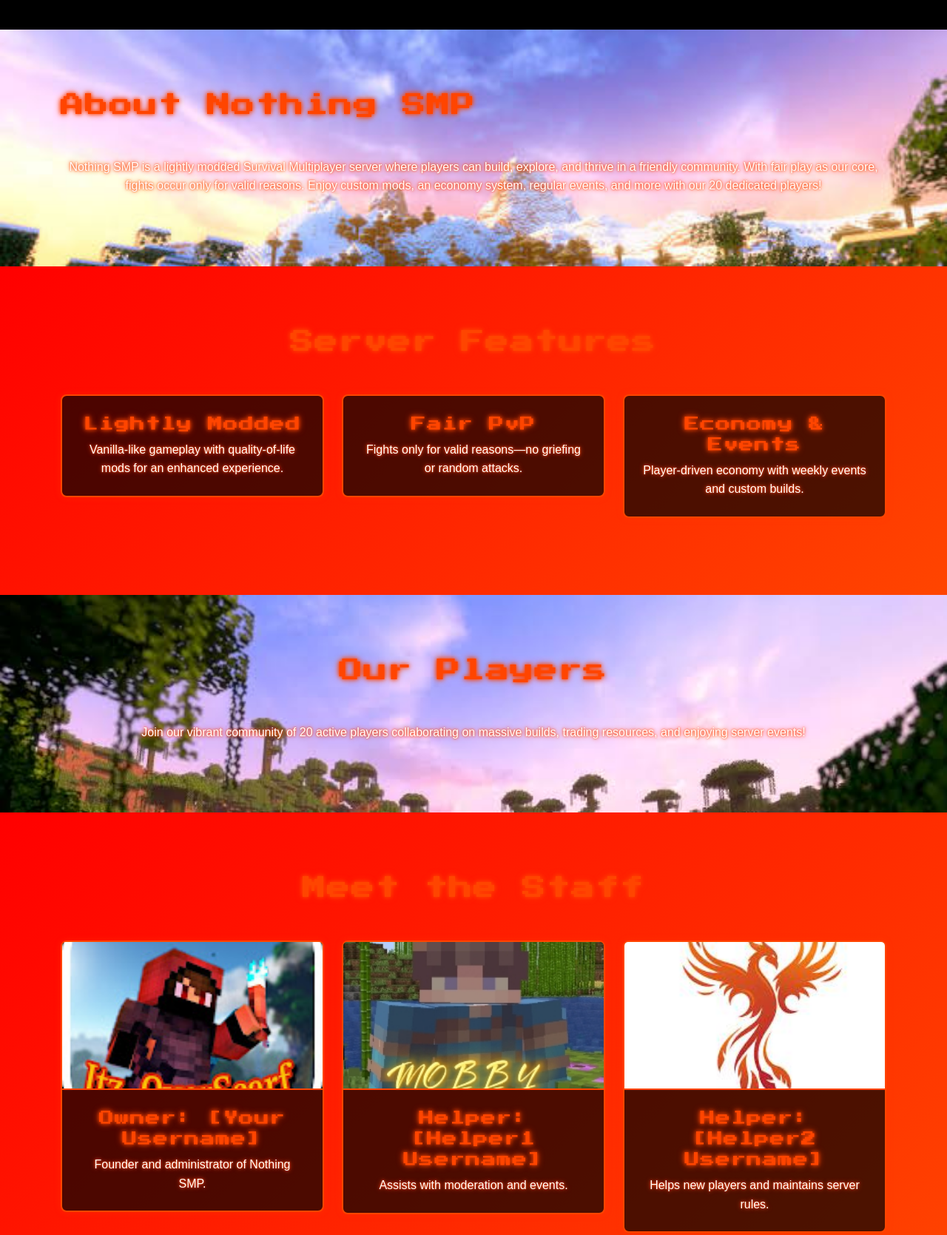
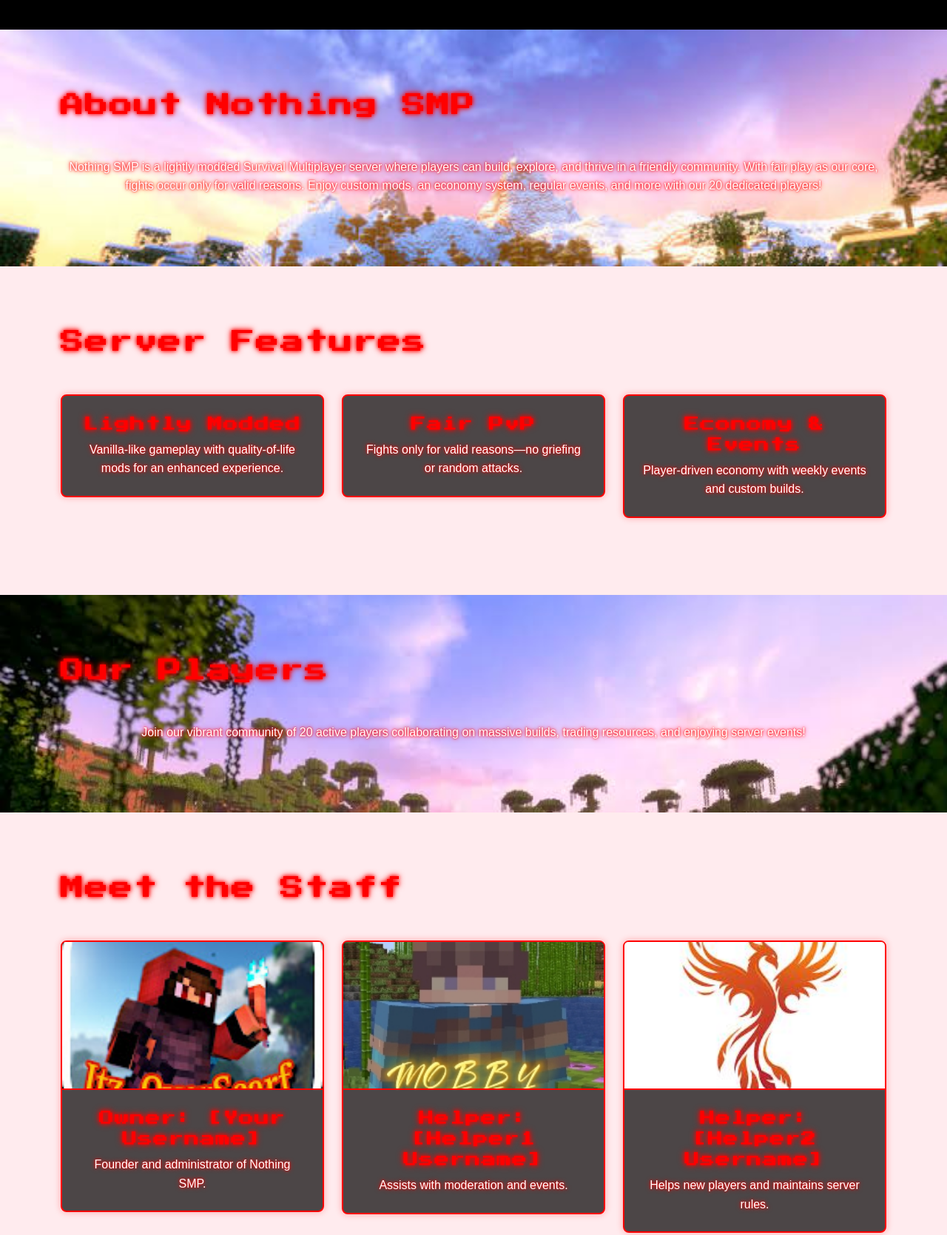
Before and after one commit to Nikhilkri/NothingSmp, a plain HTML site: page index.html in a window 1280 px wide. Shown: the part 760-2429 px from the top of the page at 74% size. Drawn offline with nearby package versions, Linux system fonts and the light colour scheme.

Commit message:
Update index.html

```diff
--- a/index.html
+++ b/index.html
@@ -15,13 +15,12 @@
     <style>
         body {
             font-family: 'Arial', sans-serif;
-            background: linear-gradient(135deg, #ff0000, #ff4500); /* Red to orange-red gradient */
+            background: #ffebee; /* Light red background */
             color: #ffffff;
             overflow-x: hidden;
             margin: 0;
             padding: 0;
             min-height: 100vh;
-            transition: background 0.5s ease;
         }
         #main-content {
             width: 100%;
@@ -29,13 +28,14 @@
         }
         .minecraft-font {
             font-family: 'Press Start 2P', cursive;
-            text-shadow: 0 0 5px #ff4500, 0 0 10px #ff4500; /* Orange glow for headings */
+            text-shadow: 0 0 5px #ff0000, 0 0 10px #ff0000; /* Consistent red glow for main text */
             letter-spacing: 1px;
             line-height: 1.4;
+            color: #ff0000; /* Red text color */
         }
         .small-text {
             color: #ffffff;
-            text-shadow: 0 0 3px #ff4500, 0 0 6px #ff4500; /* Subtle orange glow for small text */
+            text-shadow: 0 0 3px #ff0000, 0 0 6px #ff0000; /* Red glow for small text */
             font-size: 1rem;
             line-height: 1.6;
             word-wrap: break-word;
@@ -68,46 +68,46 @@
         .navbar {
             background-color: rgba(0, 0, 0, 0.9);
             transition: all 0.4s ease;
-            border-bottom: 2px solid #ff4500; /* Orange border */
+            border-bottom: 2px solid #ff0000; /* Red border */
         }
         .navbar.scrolled {
-            background-color: #ff4500 !important;
-            box-shadow: 0 4px 15px rgba(255, 69, 0, 0.6); /* Orange glow shadow */
+            background-color: rgba(0, 0, 0, 0.7);
+            box-shadow: 0 4px 15px rgba(255, 0, 0, 0.6); /* Red glow shadow */
         }
         .nav-link {
             color: #ffffff;
             transition: all 0.3s ease;
         }
         .nav-link:hover {
-            color: #ff4500;
-            text-shadow: 0 0 10px #ff4500;
+            color: #ff0000;
+            text-shadow: 0 0 10px #ff0000;
         }
         .section {
             padding: 80px 0;
-            background: linear-gradient(135deg, #ff0000, #ff4500);
+            background: #ffebee; /* Light red background */
             transition: background 0.5s ease;
         }
         .feature-card, .staff-card {
             background-color: rgba(0, 0, 0, 0.7);
-            border: 2px solid #ff4500;
+            border: 2px solid #ff0000;
             border-radius: 8px;
             transition: all 0.4s ease;
-            box-shadow: 0 0 10px rgba(255, 69, 0, 0.3);
+            box-shadow: 0 0 10px rgba(255, 0, 0, 0.3);
         }
         .feature-card:hover, .staff-card:hover {
             transform: scale(1.05) translateY(-10px);
-            box-shadow: 0 10px 30px rgba(255, 69, 0, 0.8), 0 0 20px rgba(255, 69, 0, 0.5);
+            box-shadow: 0 10px 30px rgba(255, 0, 0, 0.8), 0 0 20px rgba(255, 0, 0, 0.5);
         }
         .btn-discord {
-            background-color: #ff4500;
+            background-color: #ff0000;
             border: none;
             color: #ffffff;
             padding: 10px 20px;
             transition: all 0.3s ease;
         }
         .btn-discord:hover {
-            background-color: #ff8c00;
-            box-shadow: 0 0 20px rgba(255, 69, 0, 0.7);
+            background-color: #cc0000;
+            box-shadow: 0 0 20px rgba(255, 0, 0, 0.7);
             transform: translateY(-3px);
         }
         .parallax {
@@ -125,7 +125,7 @@
         .card-img-top {
             height: 200px;
             object-fit: cover;
-            border-bottom: 2px solid #ff4500;
+            border-bottom: 2px solid #ff0000;
         }
         .card-body {
             padding: 1.5rem;
@@ -135,17 +135,6 @@
             .card-img-top { height: 150px; }
             .minecraft-font { font-size: 0.8rem; }
             .small-text { font-size: 0.8rem; }
-        }
-        /* Scroll-based gradient transition */
-        @keyframes scrollGradient {
-            0% { background: linear-gradient(135deg, #ff0000, #ff4500); }
-            100% { background: linear-gradient(135deg, #ff4500, #ffa500); }
-        }
-        body {
-            animation: scrollGradient 0.5s ease forwards;
-        }
-        body.scrolled {
-            background: linear-gradient(135deg, #ff4500, #ffa500); /* Orange to light orange */
         }
     </style>
 </head>
@@ -158,7 +147,7 @@
         <!-- Navbar -->
         <nav class="navbar navbar-expand-lg navbar-dark fixed-top">
             <div class="container">
-                <a class="navbar-brand minecraft-font" href="#" style="color: #ff4500;">Nothing SMP</a>
+                <a class="navbar-brand minecraft-font" href="#" style="color: #ff0000;">Nothing SMP</a>
                 <button class="navbar-toggler" type="button" data-bs-toggle="collapse" data-bs-target="#navbarNav">
                     <span class="navbar-toggler-icon"></span>
                 </button>
@@ -178,7 +167,7 @@
         <!-- Hero Section -->
         <section id="home" class="hero animate-fadeIn">
             <div class="container position-relative">
-                <h1 class="display-1 minecraft-font" style="color: #ff4500;">Nothing SMP</h1>
+                <h1 class="display-1 minecraft-font" style="color: #ff0000;">Nothing SMP</h1>
                 <p class="lead small-text">A Lightly Modded Minecraft Survival Multiplayer Server</p>
                 <a href="#contact" class="btn btn-lg btn-discord">Join Us</a>
             </div>
@@ -187,7 +176,7 @@
         <!-- About Section -->
         <section id="about" class="section parallax" style="background-image: url('assets/images/about-bg.jpg');" data-aos="fade-up">
             <div class="container">
-                <h2 class="minecraft-font mb-5" style="color: #ff4500;">About Nothing SMP</h2>
+                <h2 class="minecraft-font mb-5" style="color: #ff0000;">About Nothing SMP</h2>
                 <p class="text-center small-text">Nothing SMP is a lightly modded Survival Multiplayer server where players can build, explore, and thrive in a friendly community. With fair play as our core, fights occur only for valid reasons. Enjoy custom mods, an economy system, regular events, and more with our 20 dedicated players!</p>
             </div>
         </section>
@@ -195,12 +184,12 @@
         <!-- Features Section -->
         <section id="features" class="section" data-aos="fade-up">
             <div class="container">
-                <h2 class="text-center minecraft-font mb-5" style="color: #ff4500;">Server Features</h2>
+                <h2 class="minecraft-font mb-5" style="color: #ff0000;">Server Features</h2>
                 <div class="row">
                     <div class="col-md-4 mb-4">
                         <div class="card feature-card">
                             <div class="card-body text-center">
-                                <h5 class="card-title minecraft-font" style="color: #ff4500;">Lightly Modded</h5>
+                                <h5 class="card-title minecraft-font" style="color: #ff0000;">Lightly Modded</h5>
                                 <p class="card-text small-text">Vanilla-like gameplay with quality-of-life mods for an enhanced experience.</p>
                             </div>
                         </div>
@@ -208,7 +197,7 @@
                     <div class="col-md-4 mb-4">
                         <div class="card feature-card">
                             <div class="card-body text-center">
-                                <h5 class="card-title minecraft-font" style="color: #ff4500;">Fair PvP</h5>
+                                <h5 class="card-title minecraft-font" style="color: #ff0000;">Fair PvP</h5>
                                 <p class="card-text small-text">Fights only for valid reasons—no griefing or random attacks.</p>
                             </div>
                         </div>
@@ -216,7 +205,7 @@
                     <div class="col-md-4 mb-4">
                         <div class="card feature-card">
                             <div class="card-body text-center">
-                                <h5 class="card-title minecraft-font" style="color: #ff4500;">Economy & Events</h5>
+                                <h5 class="card-title minecraft-font" style="color: #ff0000;">Economy & Events</h5>
                                 <p class="card-text small-text">Player-driven economy with weekly events and custom builds.</p>
                             </div>
                         </div>
@@ -228,7 +217,7 @@
         <!-- Players Section -->
         <section id="players" class="section parallax" style="background-image: url('assets/images/players-bg.jpg');" data-aos="fade-up">
             <div class="container">
-                <h2 class="text-center minecraft-font mb-5" style="color: #ff4500;">Our Players</h2>
+                <h2 class="minecraft-font mb-5" style="color: #ff0000;">Our Players</h2>
                 <p class="text-center small-text">Join our vibrant community of 20 active players collaborating on massive builds, trading resources, and enjoying server events!</p>
             </div>
         </section>
@@ -236,13 +225,13 @@
         <!-- Staff Section -->
         <section id="staff" class="section" data-aos="fade-up">
             <div class="container">
-                <h2 class="text-center minecraft-font mb-5" style="color: #ff4500;">Meet the Staff</h2>
+                <h2 class="minecraft-font mb-5" style="color: #ff0000;">Meet the Staff</h2>
                 <div class="row justify-content-center">
                     <div class="col-md-4 mb-4">
                         <div class="card staff-card">
                             <img src="assets/images/owner.jpg" class="card-img-top" alt="Owner">
                             <div class="card-body text-center">
-                                <h5 class="card-title minecraft-font" style="color: #ff4500;">Owner: [Your Username]</h5>
+                                <h5 class="card-title minecraft-font" style="color: #ff0000;">Owner: [Your Username]</h5>
                                 <p class="card-text small-text">Founder and administrator of Nothing SMP.</p>
                             </div>
                         </div>
@@ -251,7 +240,7 @@
                         <div class="card staff-card">
                             <img src="assets/images/helper1.jpg" class="card-img-top" alt="Helper">
                             <div class="card-body text-center">
-                                <h5 class="card-title minecraft-font" style="color: #ff4500;">Helper: [Helper1 Username]</h5>
+                                <h5 class="card-title minecraft-font" style="color: #ff0000;">Helper: [Helper1 Username]</h5>
                                 <p class="card-text small-text">Assists with moderation and events.</p>
                             </div>
                         </div>
@@ -260,7 +249,7 @@
                         <div class="card staff-card">
                             <img src="assets/images/helper2.jpg" class="card-img-top" alt="Helper">
                             <div class="card-body text-center">
-                                <h5 class="card-title minecraft-font" style="color: #ff4500;">Helper: [Helper2 Username]</h5>
+                                <h5 class="card-title minecraft-font" style="color: #ff0000;">Helper: [Helper2 Username]</h5>
                                 <p class="card-text small-text">Helps new players and maintains server rules.</p>
                             </div>
                         </div>
@@ -272,7 +261,7 @@
         <!-- Contact Section -->
         <section id="contact" class="section" data-aos="fade-up">
             <div class="container text-center">
-                <h2 class="minecraft-font mb-5" style="color: #ff4500;">Contact & Support</h2>
+                <h2 class="minecraft-font mb-5" style="color: #ff0000;">Contact & Support</h2>
                 <p class="small-text">Join our Discord for support, updates, and community chats!</p>
                 <p class="small-text">Server IP: [Your Server IP]</p>
                 <a href="https://discord.gg/your-discord-invite-link" class="btn btn-lg btn-discord">Join Discord</a>
@@ -280,7 +269,7 @@
         </section>
 
         <!-- Footer -->
-        <footer class="bg-black py-4 text-center" style="border-top: 2px solid #ff4500;">
+        <footer class="bg-black py-4 text-center" style="border-top: 2px solid #ff0000;">
             <p class="small-text">&copy; 2025 Nothing SMP. All rights reserved.</p>
         </footer>
     </div>
@@ -293,7 +282,7 @@
         particlesJS('particles-js', {
             "particles": {
                 "number": { "value": 25, "density": { "enable": true, "value_area": 800 } },
-                "color": { "value": "#ff4500" },
+                "color": { "value": "#ff0000" },
                 "shape": { "type": "circle" },
                 "opacity": { "value": 0.3, "random": true },
                 "size": { "value": 3, "random": true },
@@ -318,13 +307,10 @@
         // Navbar scroll effect
         window.addEventListener('scroll', () => {
             const navbar = document.querySelector('.navbar');
-            const body = document.querySelector('body');
             if (window.scrollY > 100) {
                 navbar.classList.add('scrolled');
-                body.classList.add('scrolled');
             } else {
                 navbar.classList.remove('scrolled');
-                body.classList.remove('scrolled');
             }
         });
 
```
